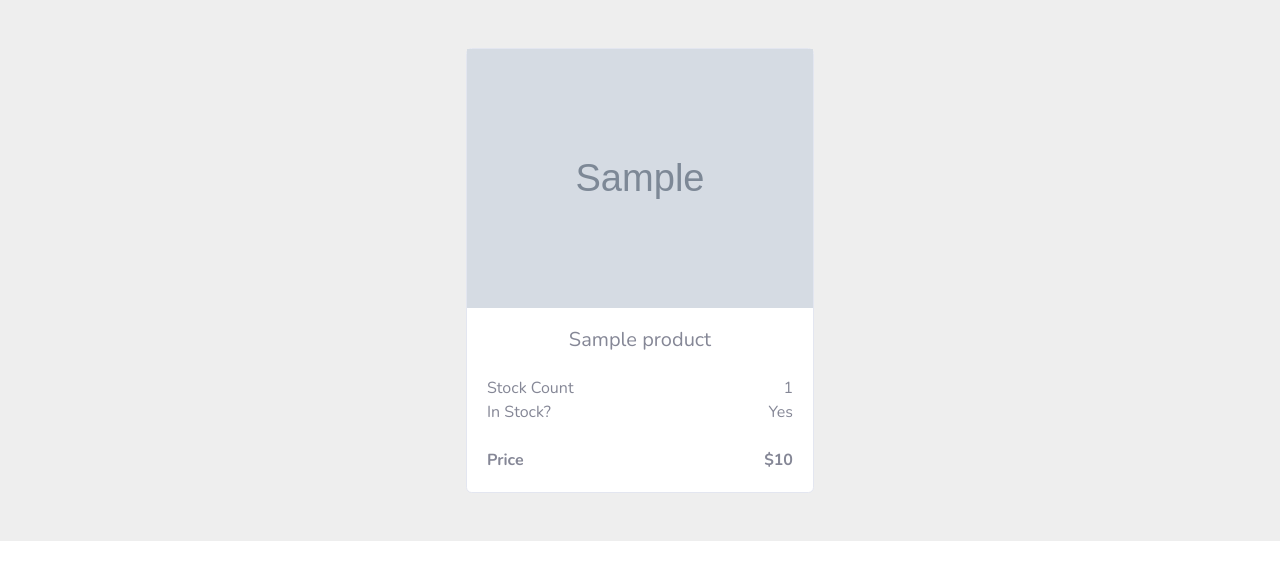
After one commit to bladeacer/ACS, a Flask app: template nick/templates/productPage.html in a window 1280 px wide. The commit adds this page. Shown: the top 580 px of the page. Run offline with Flask 3, Linux system fonts and the light colour scheme; the template is opened without the code that fills it: most values are stand-ins (such as "Sample title", 1, 10 or a date in 2020); grey boxes marked "Sample" are stand-in pictures; some libraries are stand-ins or nearby versions.

Commit message:
Final changes

```diff
--- a/nick/__init__.py
+++ b/nick/__init__.py
@@ -280,7 +280,6 @@ def create_customer():
     referral_route = request.args.get("referral_route")
     create_customer_form = CreateCustomerForm(request.form)
 
-    # TODO: Compare emails for customer
     if request.method == "POST":
         user_db = shelve.open('user.db', 'c')
         new_user_id = user_db["Last ID Used"][0] + 1
@@ -340,7 +339,6 @@ def search_customer():
         customer_list = user_db["Customer"].values()
         if user_search_item in customer_list:
             # customer = customer_list[], probably retrieve and index everything e
-            # TODO: Make search index retrieve customer and staff
             pass
         else:
             return render_template('searchCustomer.html', customer=None, name=name)
@@ -571,7 +569,7 @@ def create_product():
                 image_name = "".join(random.choice(allowed_chars.lower()) for i in range(20))
                 new_filename = _image_processing_fun(image_file, image_name, 150)
             app.config["UPLOADED_IMAGES"].append(new_filename)
-            _alert_message("Image upload successfully!", 1)
+            _alert_message("Product created successfully!", 1)
 
             with shelve.open('user.db', 'c') as user_db:
                 prod_dict = user_db["Product"]
@@ -689,7 +687,7 @@ def update_product(prod_id):
                         app.config["UPLOADED_IMAGES"][i] = new_filename
                     else:
                         continue
-                _alert_message("Image updated successfully!", 1)
+                _alert_message("Product created successfully!", 1)
                 prod_dict[str(prod_id)] = product
                 user_db["Product"] = prod_dict
                 return redirect(url_for("retrieve_product", referral_route="update_product"))
@@ -732,9 +730,6 @@ def delete_product(prod_id):
         return redirect(url_for("retrieve_product", referral_route="delete_product"))
 
 
-# TODO: Download retrieve page aah as Excel or csv file.
-
-
 @app.route("/generatePDF")
 def generate_pdf():
     try:
@@ -750,11 +745,7 @@ def generate_pdf():
                     else:
                         referral_chart[2] += 1
                 stub = user_db["2023 Earnings"]
-            # Pie Chart Data
 
-            # TODO: Refactor area chart code, give up on svg
-
-            # Area Chart Data
             labels = ["Jan", "Feb", "Mar", "Apr", "May", "Jun", "Jul", "Aug", "Sep", "Oct", "Nov", "Dec"]
             area_chart_data = stub
 
@@ -839,7 +830,6 @@ def generate_pdf():
                 <p> {name} </p>
             </body>
             """
-            # TODO: Exporting of database as xslx or csv
             document = weasyprint.HTML(string=parsed_html)
             pdf = document.write_pdf()
             response = Response(pdf, mimetype='application/pdf')
@@ -909,6 +899,42 @@ def table():
         return redirect(url_for("/table"))
 
 
+@app.route("/productPage")
+def product_page():
+    name = _session_name()
+    user_id = session["user_id"]
+
+    try:
+        referral_route = request.args.get("referral_route")
+        with shelve.open("user.db", "r") as user_db:
+            product_list = []
+            count = 0
+            for product in user_db["Product"].values():
+                product.set_price(f"{float(product.get_price()):.2f}")
+                product_list.append(product)
+
+                count += 1
+        if count != 0 and _get_alert_msg() == "Error in updating product":
+            pass
+
+        elif count != 0 and referral_route == "update_product":
+            _alert_message("Redirected from update product", 1)
+        elif count != 0 and referral_route == "create_product":
+            pass
+        elif count != 0:
+            _alert_message("Retrieve successful", 1)
+        else:
+            _alert_message("No product created yet, create one.", 1)
+            return redirect(url_for("create_product", referral_route="retrieve_product"))
+        return render_template('productPage.html', count=count, product_list=product_list,
+                               message=_get_alert_msg(), sh_msg=_get_sh_msg(), name=name, user_id=user_id)
+
+    except EOFError or KeyError:
+        _alert_message("No product created yet, create one.", 1)
+        return redirect(url_for("create_product", referral_route="retrieve_product", count=count))
+# TODO: Update prototype for product page
+
+
 if __name__ == '__main__':
     app.jinja_env.autoescape = True
     app.secret_key = "hj^&!Hh12h3828hc7ds8f9asd82nc"
--- a/nick/templates/base.html
+++ b/nick/templates/base.html
@@ -122,7 +122,11 @@
                     <i class="fas fa-fw fa-table"></i>
                     <span>2023 Earnings</span></a>
             </li>
-<!--            TODO: Refactor this connect financial report and all to chart rendering-->
+            <li class="nav-item">
+                <a class="nav-link" href="/productPage">
+                    <i class="fas fa-fw fa-table"></i>
+                    <span>Prod Front-end</span></a>
+            </li>
 
             <!-- Divider -->
             <hr class="sidebar-divider d-none d-md-block">
--- /dev/null
+++ b/nick/templates/productPage.html
@@ -0,0 +1,54 @@
+<!DOCTYPE html>
+<html lang="en">
+<head>
+    <meta charset="UTF-8">
+    <title>Title</title>
+        <!-- Custom fonts for this template-->
+    <link href="{{url_for('static', filename='vendor/fontawesome-free/css/all.min.css')}}" rel="stylesheet" type="text/css">
+    <link
+        href="https://fonts.googleapis.com/css?family=Nunito:200,200i,300,300i,400,400i,600,600i,700,700i,800,800i,900,900i"
+        rel="stylesheet">
+
+    <!-- Custom styles for this template-->
+    <link href="{{url_for('static', filename='css/sb-admin-2.min.css')}}" rel="stylesheet">
+</head>
+<body>
+    {% for product in product_list %}
+    <section style="background-color: #eee;">
+  <div class="container py-5">
+    <div class="row justify-content-center">
+      <div class="col-md-8 col-lg-6 col-xl-4">
+        <div class="card text-black">
+          {% set path = url_for('uploaded_file', filename=product.get_filename()) %}
+            <img src="{{ path }}" alt="Product Image" class="img-fluid">
+          <div class="card-body">
+            <div class="text-center">
+              <h5 class="card-title">{{product.get_name()}}</h5>
+              <p class="text-muted mb-4">{{product.get_description()}}</p>
+            </div>
+            <div>
+              <div class="d-flex justify-content-between">
+                <span>Stock Count</span><span>{{product.get_count()}}</span>
+              </div>
+              <div class="d-flex justify-content-between">
+                <span>In Stock?</span><span>
+                  {% if product.get_is_stock() %}
+                        Yes
+                    {% else: %}
+                        No
+                    {% endif %}
+              </span>
+              </div>
+            </div>
+            <div class="d-flex justify-content-between total font-weight-bold mt-4">
+              <span>Price</span><span>${{product.get_price()}}</span>
+            </div>
+          </div>
+        </div>
+      </div>
+    </div>
+  </div>
+</section>
+{% endfor %}
+</body>
+</html>
```
Also changed, not shown: nick/static/uploads/booster_pack6676wpg0.png (deleted), nick/static/uploads/pokemon_chilling_reign842l5qxv.png (added), nick/static/uploads/pokemon_fusion_strike252uoyqd.png (added), 3 other files.
